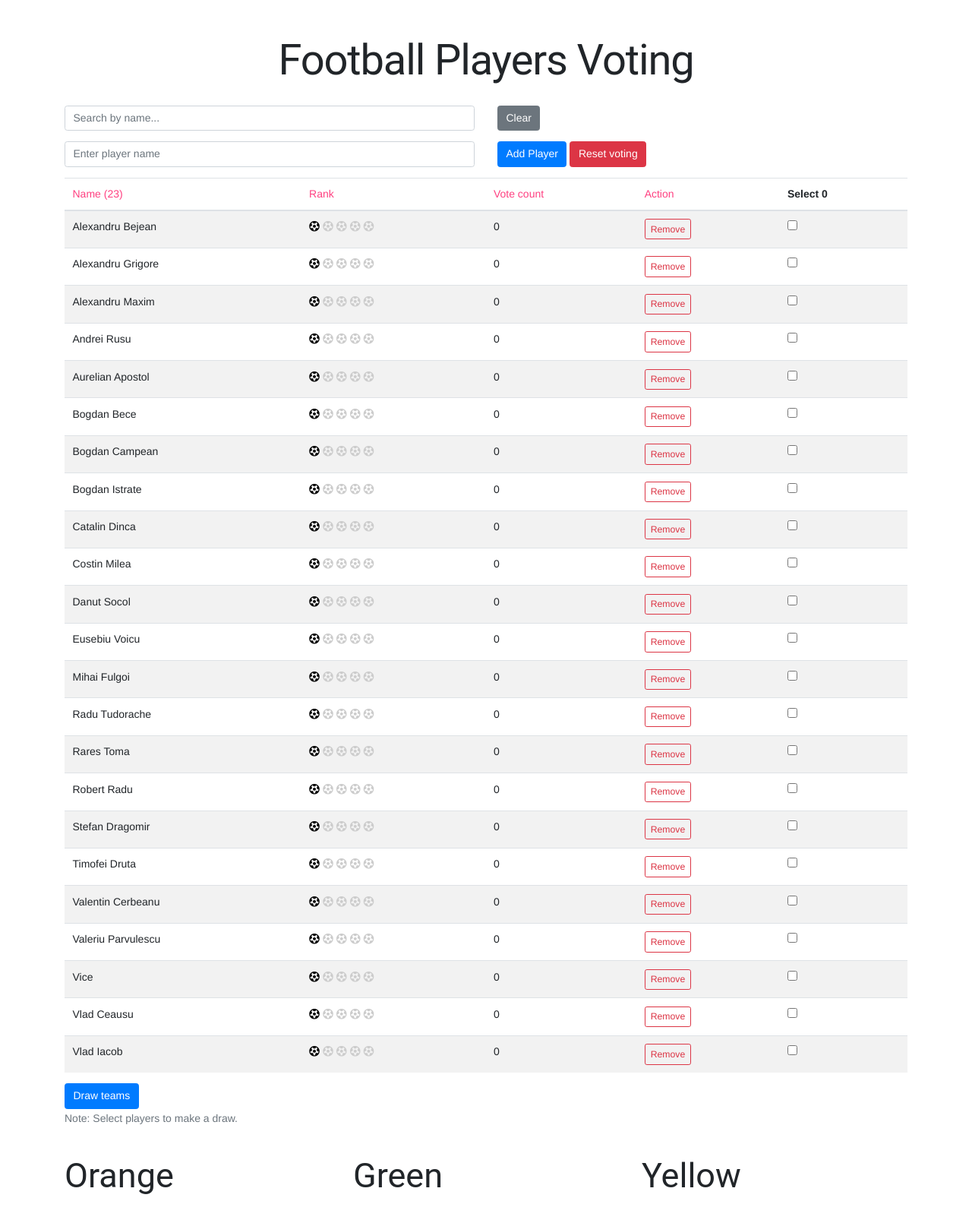
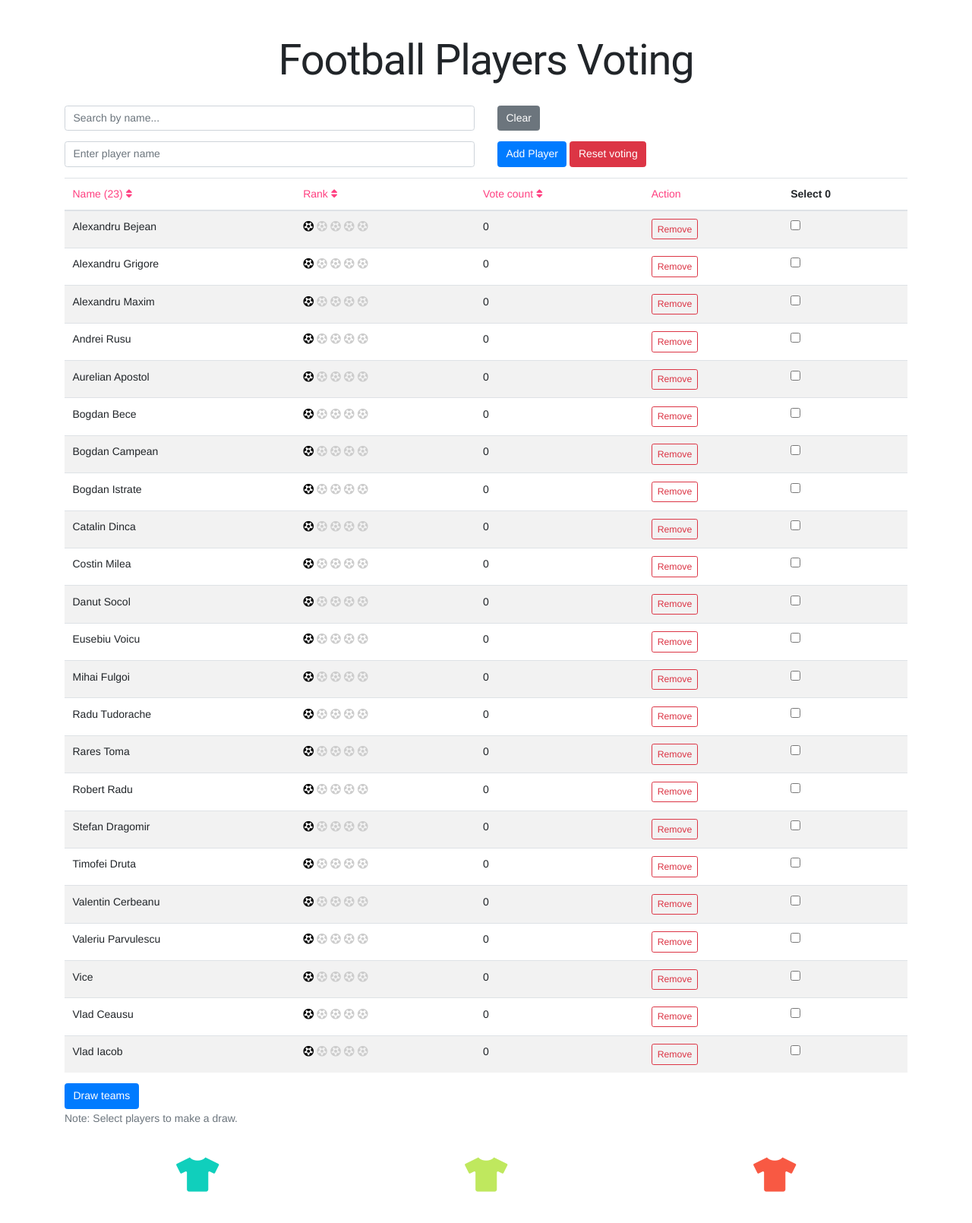
Before and after one commit to floryn90/team-draw, a Flask app: page /fotbal-luni-db in a window 1280 px wide. Shown: the whole page at 76% size. Run offline with Flask 2, Linux system fonts and the light colour scheme; some libraries are stand-ins or nearby versions.

Commit message:
add sort icon and tshirt colored icon

```diff
--- a/templates/index.html
+++ b/templates/index.html
@@ -62,9 +62,9 @@
     <table class="table table-striped">
         <thead>
         <tr>
-            <th>Name ({{ players|length }})</th>
-            <th>Rank</th>
-            <th>Vote count</th>
+            <th>Name ({{ players|length }}) <i class="fas fa-sort"></i></th>
+            <th>Rank <i class="fas fa-sort"></i></th>
+            <th>Vote count <i class="fas fa-sort"></i></th>
             <th>Action</th>
             <th>Select <span id="selected-count">0</span></th> <!-- New column for checkboxes -->
         </tr>
@@ -105,7 +105,7 @@
     <!-- Team tables -->
     <div class="row">
         <div class="col-md-4">
-            <h2>Orange</h2>
+            <h2><i class="fas fa-tshirt" style="color: rgba(16,207,188,255); font-size: 1em; text-align:center; width: 100%"></i></h2>
             <p id="team1-average"></p> <!-- Display average stars here -->
 
             <table class="table table-striped" id="team1-table">
@@ -113,14 +113,14 @@
             </table>
         </div>
         <div class="col-md-4">
-            <h2>Green</h2>
+            <h2><i class="fas fa-tshirt" style="color: rgba(191,232,94,255); font-size: 1em; text-align:center; width: 100%"></i></h2>
             <p id="team2-average"></p> <!-- Display average stars here -->
             <table class="table table-striped" id="team2-table">
                 <!-- Team 2 table will be dynamically populated here -->
             </table>
         </div>
         <div class="col-md-4">
-            <h2>Yellow</h2>
+            <h2><i class="fas fa-tshirt" style="color: rgba(248,89,67,255); font-size: 1em; text-align:center; width: 100%"></i></h2>
             <p id="team3-average"></p> <!-- Display average stars here -->
 
             <table class="table table-striped" id="team3-table">
```
